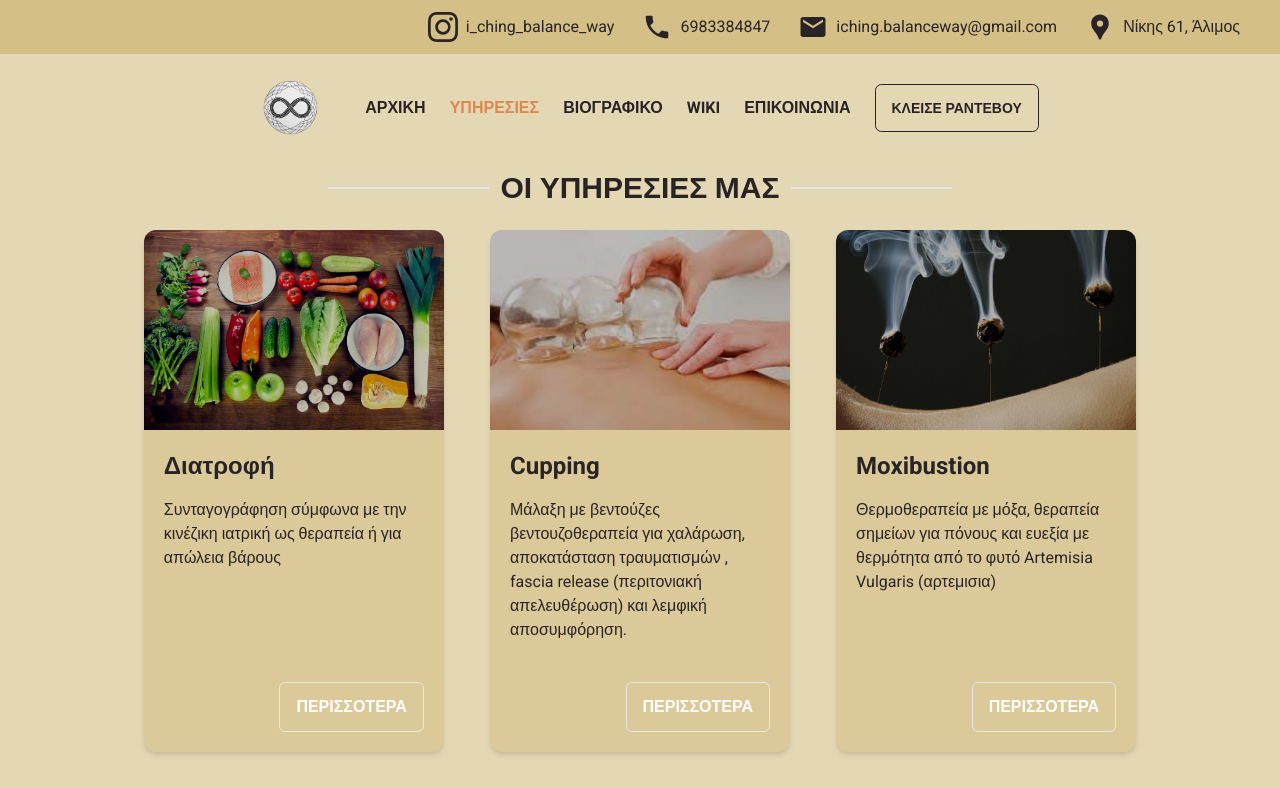
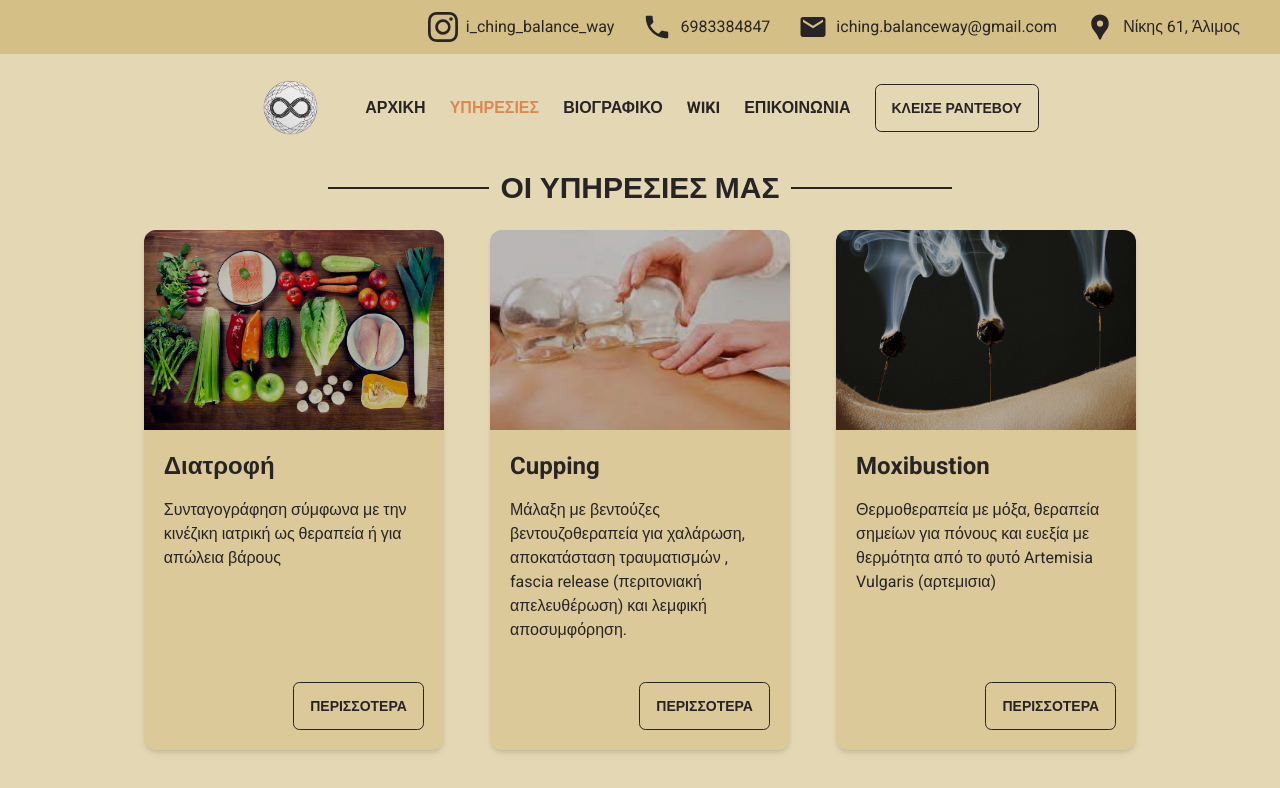
Before and after one commit to nikossoftwaredev/i-ching, a Next.js app: page /en/services in a window 1280 px wide. Shown: the top 788 px of the page. Built offline with nearby package versions, Linux system fonts and the light colour scheme; a web font is replaced by a local one.

Commit message:
fixed css misses

```diff
--- a/app/[lang]/wiki/page.tsx
+++ b/app/[lang]/wiki/page.tsx
@@ -27,7 +27,7 @@ const WikiPage = () => {
 
   return (
     <main className='flex items-center justify-center flex-col'>
-      <div className='relative text-gray-600 focus-within:text-gray-400 mt-4'>
+      <div className='relative focus-within:text-gray-400 mt-4'>
         <span className='absolute inset-y-0 left-0 flex items-center pl-2'>
           <MdSearch />
         </span>
@@ -36,7 +36,7 @@ const WikiPage = () => {
           name='q'
           value={searchValue}
           onChange={onChange}
-          className='py-2 text-sm rounded-md pl-10 focus:outline-none bg-white text-gray-900'
+          className='pl-10 input input-bordered'
           placeholder='Αναζήτηση...'
         />
       </div>
--- a/components/ButtonLink.tsx
+++ b/components/ButtonLink.tsx
@@ -7,24 +7,14 @@ interface ButtonProps {
   loading?: boolean;
   variant?: 'primary' | 'secondary' | 'default' | 'transparent';
   className?: string;
+  outlined?: boolean;
 }
 
-const variantStyles = {
-  primary: 'bg-bg-primary-content text-white hover:bg-black',
-  secondary: 'bg-white hover:bg-bg-primary-content text-bg-primary-content',
-  default: 'bg-white hover:bg-bg-primary-content text-bg-primary-content',
-  transparent: 'bg-white hover:bg-bg-primary-content text-bg-primary-content'
-};
 const ButtonLink = (props: ButtonProps) => {
   const { className, children, loading = false, variant = 'primary', href } = props;
 
   return (
-    <Link
-      href={href}
-      className={`inline-flex items-center justify-center px-4 py-3 border rounded-md font-semibold transition ease-in-out duration-150 hover:bg-black ${
-        loading && 'opacity-25'
-      } ${className} ${variantStyles[variant]}`}
-    >
+    <Link href={href} className={`btn btn-outline ${className}`}>
       {children}
     </Link>
   );
--- a/components/SectionTitle.tsx
+++ b/components/SectionTitle.tsx
@@ -10,9 +10,9 @@ const SectionTitle = ({
   return (
     <div className={`w-full flex items-center justify-${position} my-6 ${className}`}>
       <div className={`sm:w-full md:w-2/4 flex items-center justify-${position}`}>
-        <div className='h-0 border-t-2 flex-grow border-bg-primary-content' />
-        <h1 className='font-black text-3xl text-bg-primary-content text-center mx-3'>{title}</h1>
-        <div className='h-0 border-t-2 flex-grow border-bg-primary-content' />
+        <div className='h-0 border-t-2 flex-grow border-primary-content' />
+        <h1 className='font-black text-3xl text-primary-content text-center mx-3'>{title}</h1>
+        <div className='h-0 border-t-2 flex-grow border-primary-content' />
       </div>
     </div>
   );
```
